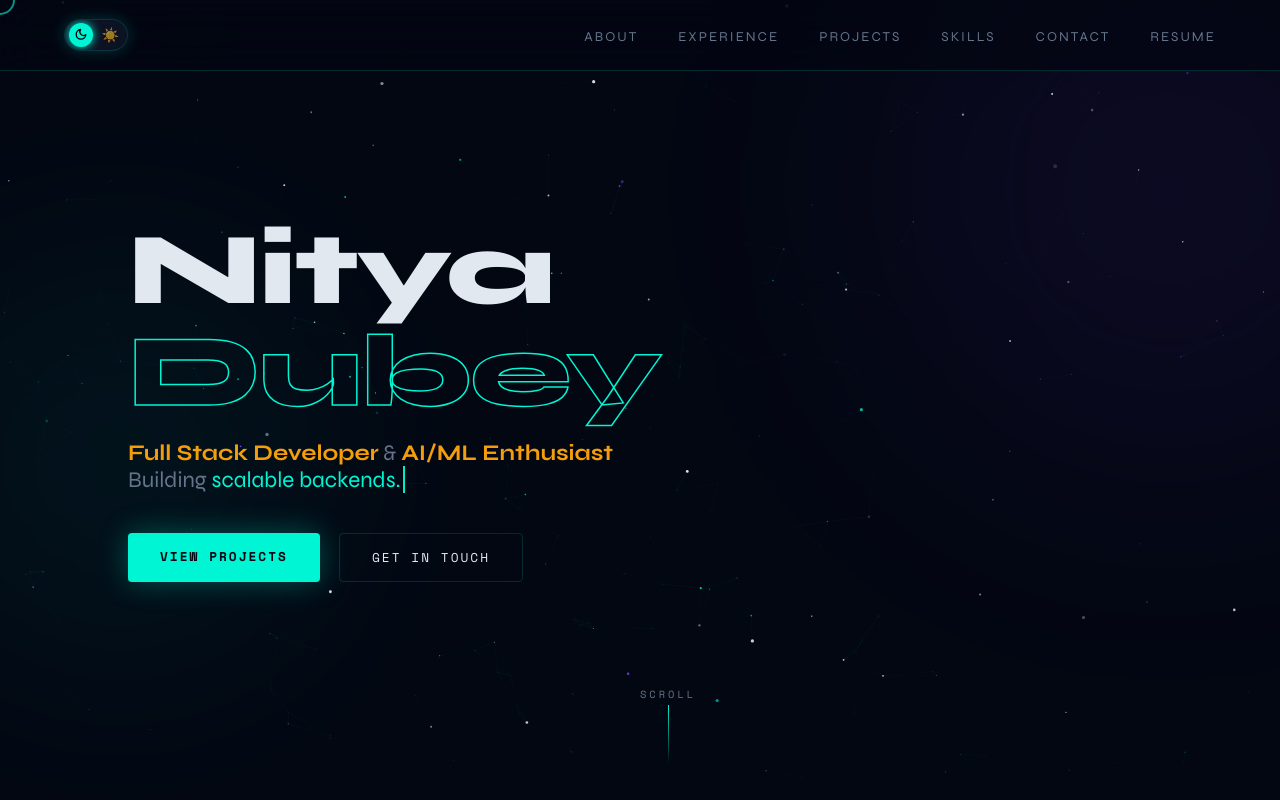
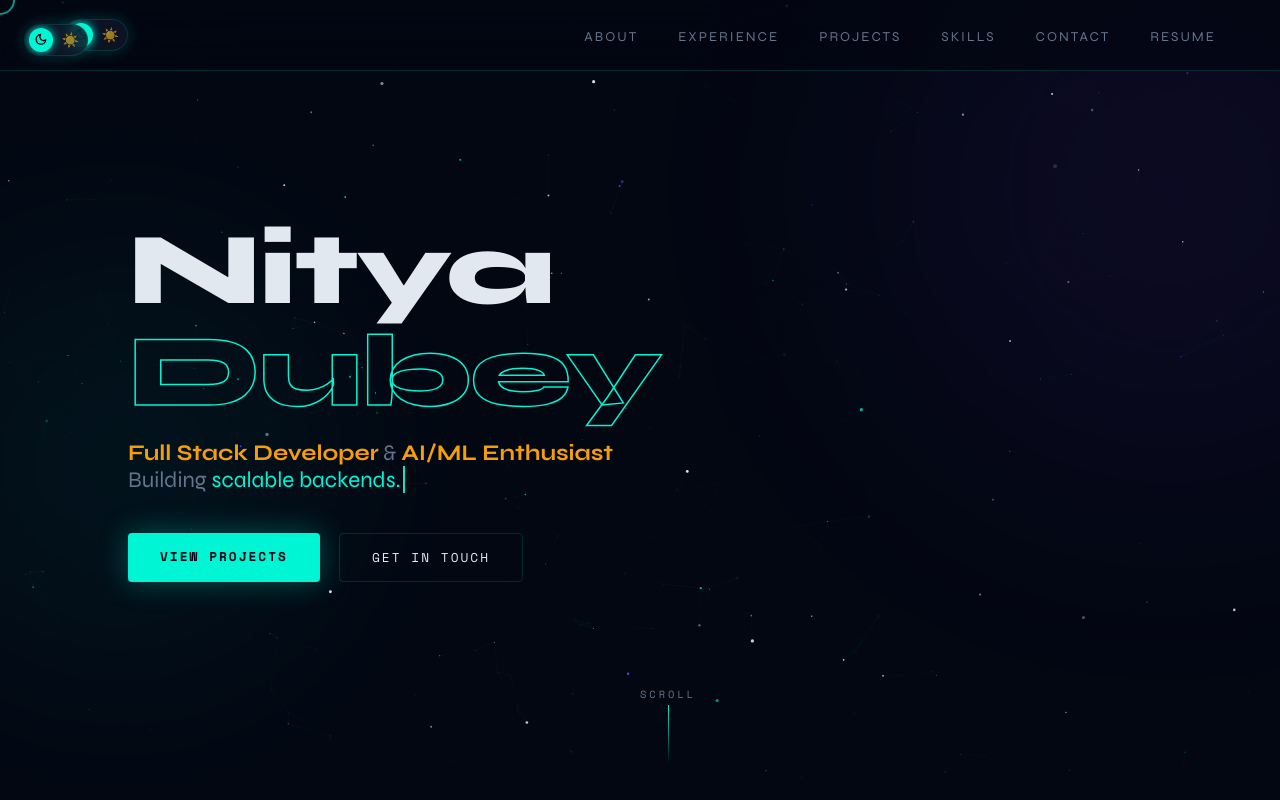
Before and after one commit to NityaDubeyyy/Portfolio-Website, a React (Create React App) app: page / in a window 1280 px wide. Shown: the top 800 px of the page. Built offline with nearby package versions, Linux system fonts and the light colour scheme.

Commit message:
Fix build error: Use ThemeToggle component in App.jsx

```diff
--- a/src/App.jsx
+++ b/src/App.jsx
@@ -41,6 +41,9 @@ function App() {
       {/* Custom Cursor */}
       <CustomCursor mousePos={mousePos} />
 
+      {/* Theme Toggle */}
+      <ThemeToggle />
+
       {/* Layout */}
       <Navbar />
       <main>
```
